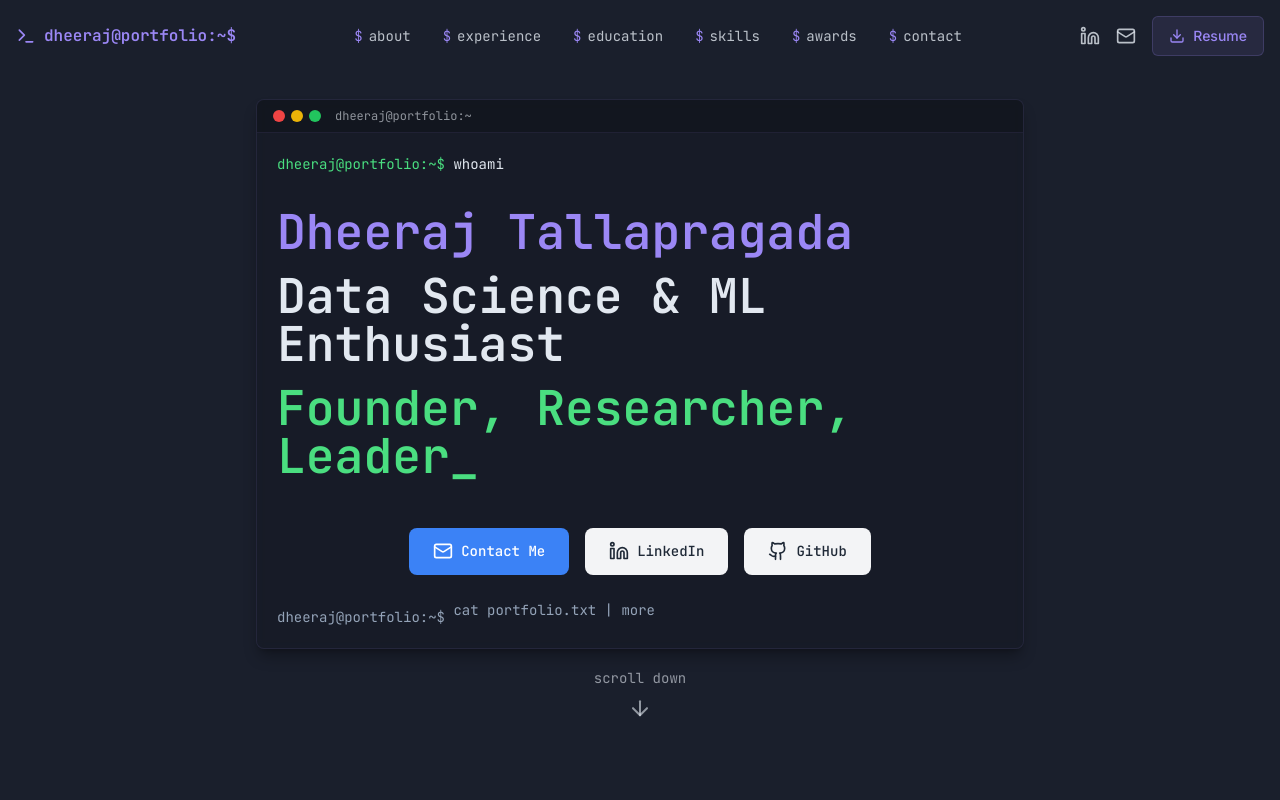
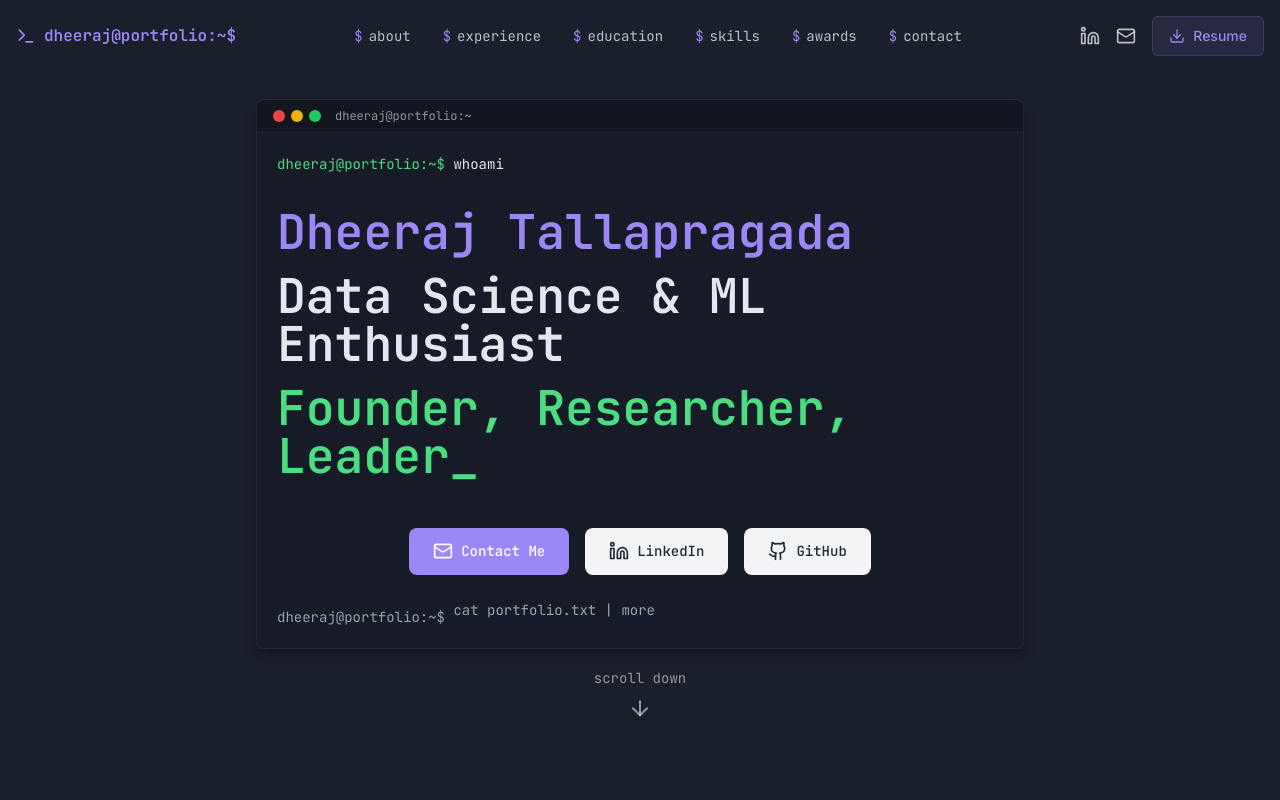
Before and after one commit to draj222/hidheeraj, a React (Vite) app: page / in a window 1280 px wide. Shown: the top 800 px of the page. Built offline with nearby package versions, Linux system fonts and the light colour scheme.

Commit message:
Update contact button style
Changed the background color of the "Contact Me" button to purple.

```diff
--- a/src/components/Terminal.tsx
+++ b/src/components/Terminal.tsx
@@ -1,4 +1,3 @@
-
 import React, { useState, useEffect } from 'react';
 import { ArrowDown, Terminal as TerminalIcon, Mail, Linkedin, Github } from 'lucide-react';
 
@@ -69,7 +68,7 @@ const Terminal = () => {
             <div className={`flex flex-wrap justify-center gap-4 mt-6 transition-opacity duration-500 ${showLinks ? 'opacity-100' : 'opacity-0'}`}>
               <a
                 href="mailto:tsaidheeraj@gmail.com"
-                className="social-button bg-blue-500 hover:bg-blue-600 transition-colors text-white px-6 py-3 rounded-lg flex items-center gap-2 font-medium"
+                className="social-button bg-terminal-highlight hover:bg-terminal-highlight/90 transition-colors text-white px-6 py-3 rounded-lg flex items-center gap-2 font-medium"
                 aria-label="Contact Me"
               >
                 <Mail className="h-5 w-5" />
```
